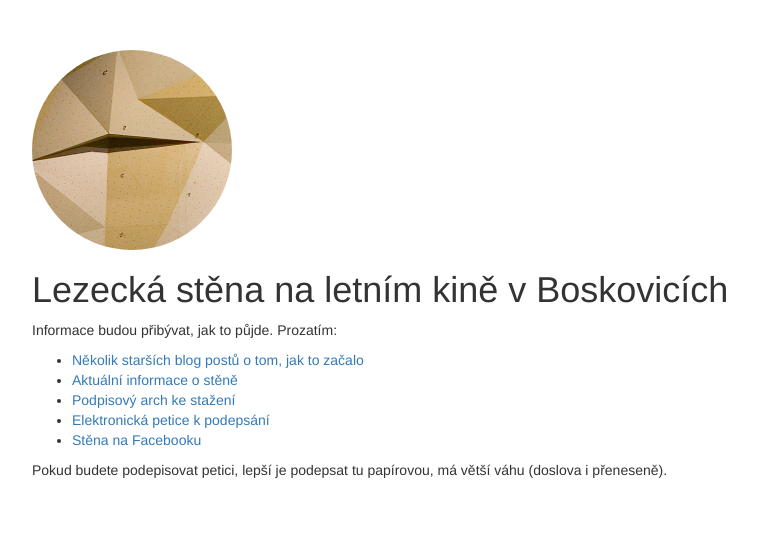
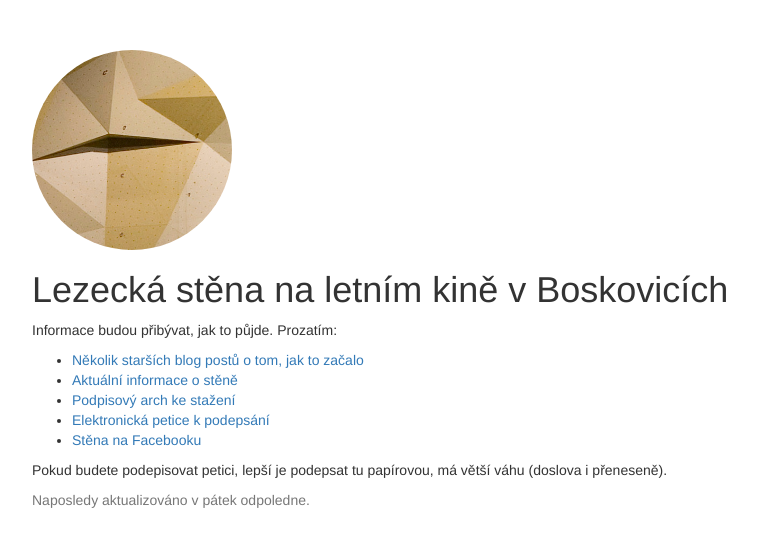
Before and after one commit to zoul/stena, a plain HTML site: page index.html in a window 1280 px wide. Shown: the whole page, without its empty margins (38-795 px from the left). Drawn offline with Linux system fonts and the light colour scheme.

Commit message:
Přidal jsem datum poslední aktualizace.

```diff
--- a/index.html
+++ b/index.html
@@ -26,6 +26,7 @@
         </ul>
         <p>Pokud budete podepisovat petici, lepší je podepsat tu papírovou, má
         větší váhu (doslova i přeneseně).</p>
+        <p class="text-muted">Naposledy aktualizováno v pátek odpoledne.</p>
     </div>
 </body>
 </html>
```
